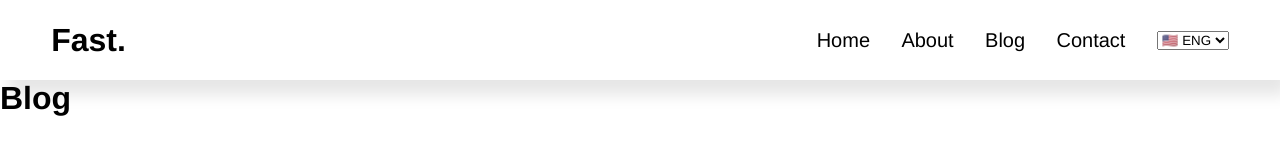
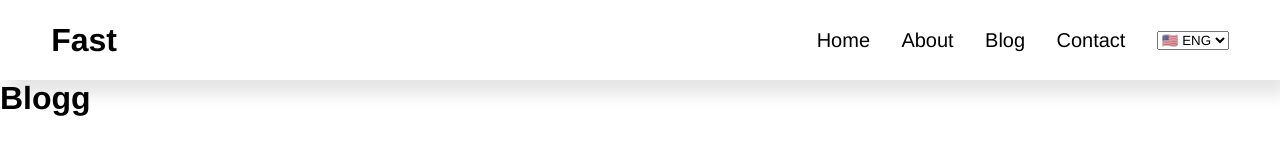
Before and after one commit to snjrbkv/Blazingly-Fast-Navbar, a React (Vite) app in the folder blazingly-fast/: page /blog in a window 1280 px wide. Shown: the top 167 px of the page. Built offline with nearby package versions, Linux system fonts and the light colour scheme.

Commit message:
another little changes

```diff
--- a/blazingly-fast/src/components/Navbar.jsx
+++ b/blazingly-fast/src/components/Navbar.jsx
@@ -4,7 +4,7 @@ const Navbar = () => {
   return (
     <div className="container">
       <div className="navbar">
-        <h1>Fast.</h1>
+        <h1>Fast</h1>
         <ul>
           <li>
             <Link to="/">Home</Link>
--- a/blazingly-fast/src/pages/Blog.jsx
+++ b/blazingly-fast/src/pages/Blog.jsx
@@ -1,7 +1,7 @@
 const Blog = () => {
   return (
     <div>
-      <h1>Blog</h1>
+      <h1>Blogg</h1>
     </div>
   );
 };
```
